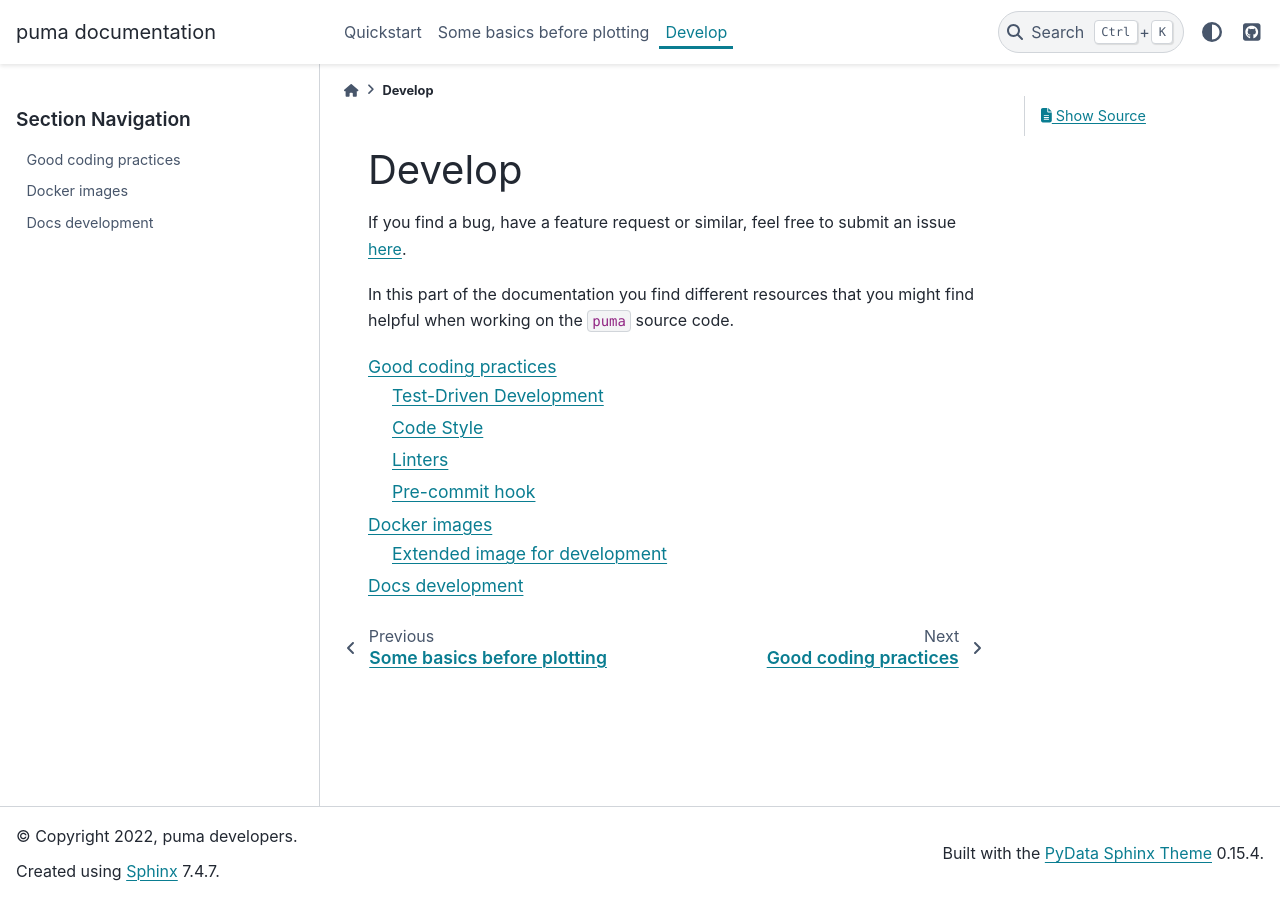
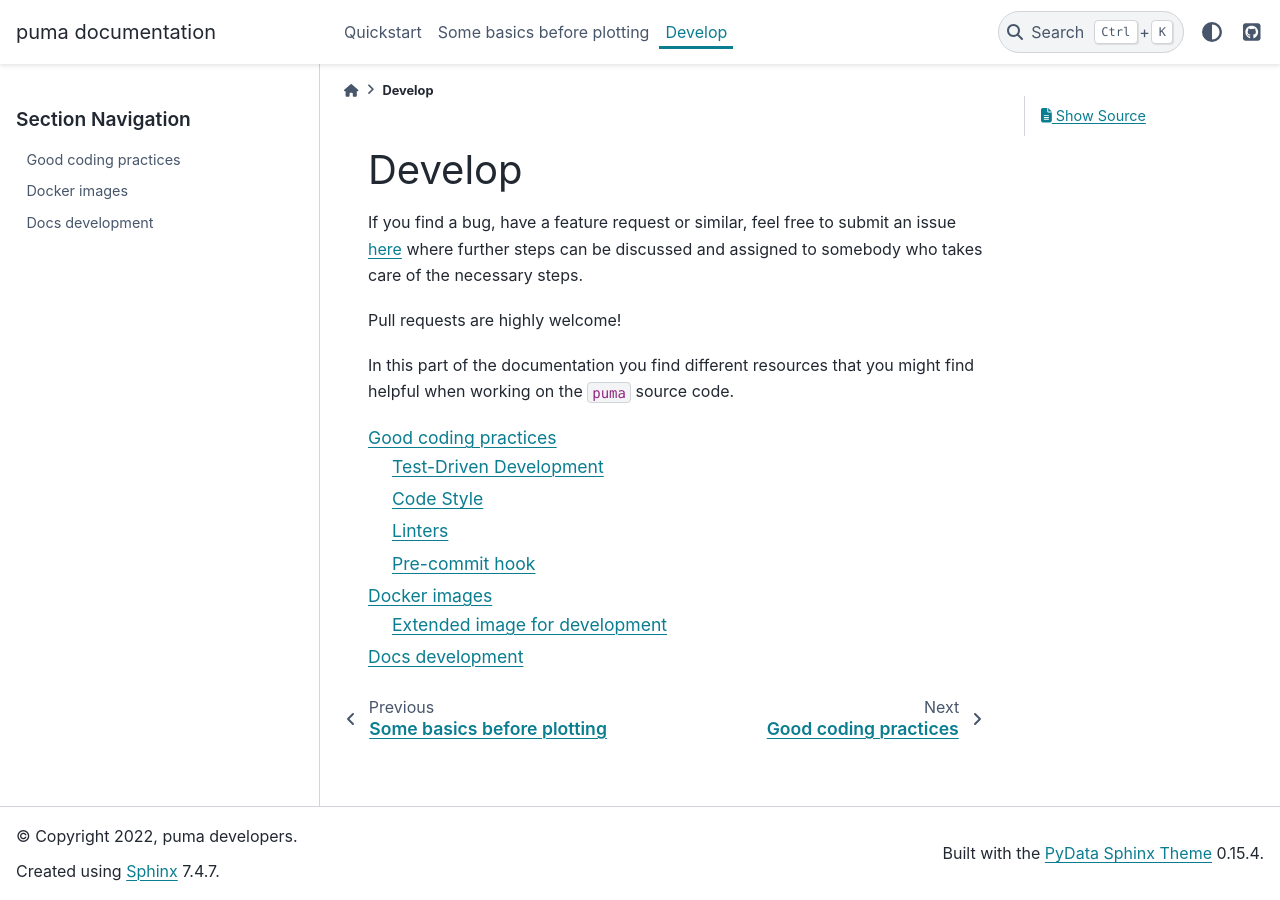
Before and after one commit to umami-hep/puma, a Sphinx documentation site: the page built from docs/source/dev_guidelines/index.rst, in a window 1280 px wide. Built offline with Sphinx 7.4.7 and the PyData theme 0.15.4, drawn with Linux system fonts in a browser that asks for light colours.

Commit message:
Adding pull request comment

```diff
--- a/docs/source/dev_guidelines/index.rst
+++ b/docs/source/dev_guidelines/index.rst
@@ -3,7 +3,10 @@ Develop
 
 If you find a bug, have a feature request or similar, feel free to submit an issue
 `here
-<https://github.com/umami-hep/puma/issues/new>`_.
+<https://github.com/umami-hep/puma/issues/new>`_ where further steps can be discussed
+and assigned to somebody who takes care of the necessary steps.
+
+Pull requests are highly welcome!
 
 In this part of the documentation you find different resources that you might find
 helpful when working on the `puma` source code.
```
